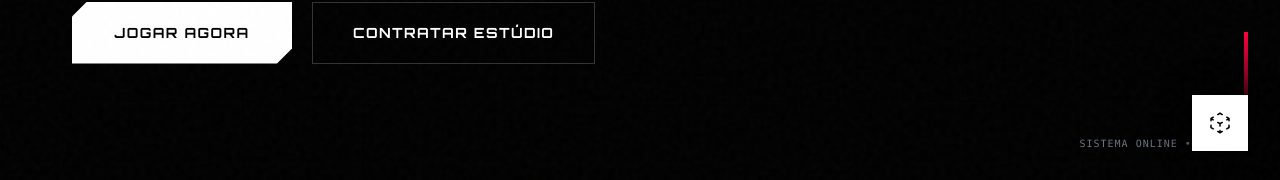
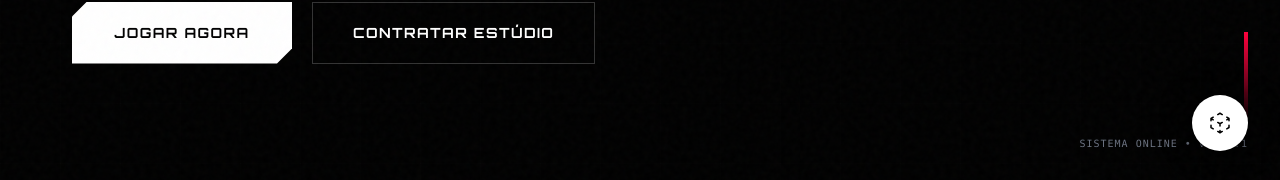
Before and after one commit to styhxd/STYH---Game-Dev, a React (Vite) app: page / in a window 1280 px wide. Shown: the part 617-797 px from the top of the page. Built offline with nearby package versions, Linux system fonts and the light colour scheme.

Commit message:
feat(holding-portal): Link external sister companies
Adds clickable links to external sister company websites.
External links will open in a new tab with appropriate `rel` and `target` attributes.

```diff
--- a/components/HoldingPortal.tsx
+++ b/components/HoldingPortal.tsx
@@ -11,7 +11,7 @@ interface SisterCompany {
 }
 
 const companies: SisterCompany[] = [
-  { id: '1', name: 'Estúdio CRIA', icon: <MusicIcon className="w-5 h-5" />, color: 'text-yellow-400', desc: 'Produção Musical & Áudio', url: '#' },
+  { id: '1', name: 'Estúdio CRIA', icon: <MusicIcon className="w-5 h-5" />, color: 'text-yellow-400', desc: 'Produção Musical & Áudio', url: 'https://estudio-cria.vercel.app/' },
   { id: '2', name: 'STYH', icon: <GamepadIcon className="w-5 h-5" />, color: 'text-white', desc: 'Game Dev & Tech', url: '#' },
   { id: '3', name: 'CodeNexus', icon: <CodeIcon className="w-5 h-5" />, color: 'text-green-500', desc: 'Sistemas & Backend', url: '#' },
   { id: '4', name: 'Visual Core', icon: <BrushIcon className="w-5 h-5" />, color: 'text-purple-500', desc: 'Design & Identidade', url: '#' },
@@ -45,6 +45,8 @@ const HoldingPortal: React.FC = () => {
               <a
                 key={co.id}
                 href={co.url}
+                target={co.url.startsWith('http') ? "_blank" : "_self"}
+                rel={co.url.startsWith('http') ? "noopener noreferrer" : ""}
                 className={`group flex items-center gap-4 p-4 hover:bg-white/5 transition-all cursor-pointer relative ${co.id === '2' ? 'bg-white/[0.02]' : ''}`}
               >
                 {co.id === '2' && <div className="absolute left-0 top-0 bottom-0 w-[2px] bg-white"></div>}
@@ -67,7 +69,7 @@ const HoldingPortal: React.FC = () => {
       {/* Trigger Button - Stronger Shadow & Contrast */}
       <button
         onClick={() => setIsOpen(!isOpen)}
-        className="group flex items-center justify-center w-14 h-14 bg-white text-black font-bold shadow-[0_0_30px_rgba(0,0,0,0.8)] hover:shadow-[0_0_40px_rgba(255,255,255,0.3)] border-2 border-transparent hover:border-white/50 transition-all active:scale-95 cyber-button ring-1 ring-black/50"
+        className="group flex items-center justify-center w-14 h-14 bg-white text-black font-bold shadow-[0_0_30px_rgba(0,0,0,0.8)] hover:shadow-[0_0_40px_rgba(255,255,255,0.3)] border-2 border-transparent hover:border-white/50 transition-all active:scale-95 cyber-button ring-1 ring-black/50 rounded-full"
       >
         <NetworkIcon className={`w-6 h-6 transition-transform duration-300 ${isOpen ? 'rotate-90' : 'rotate-0'}`} />
       </button>
```
